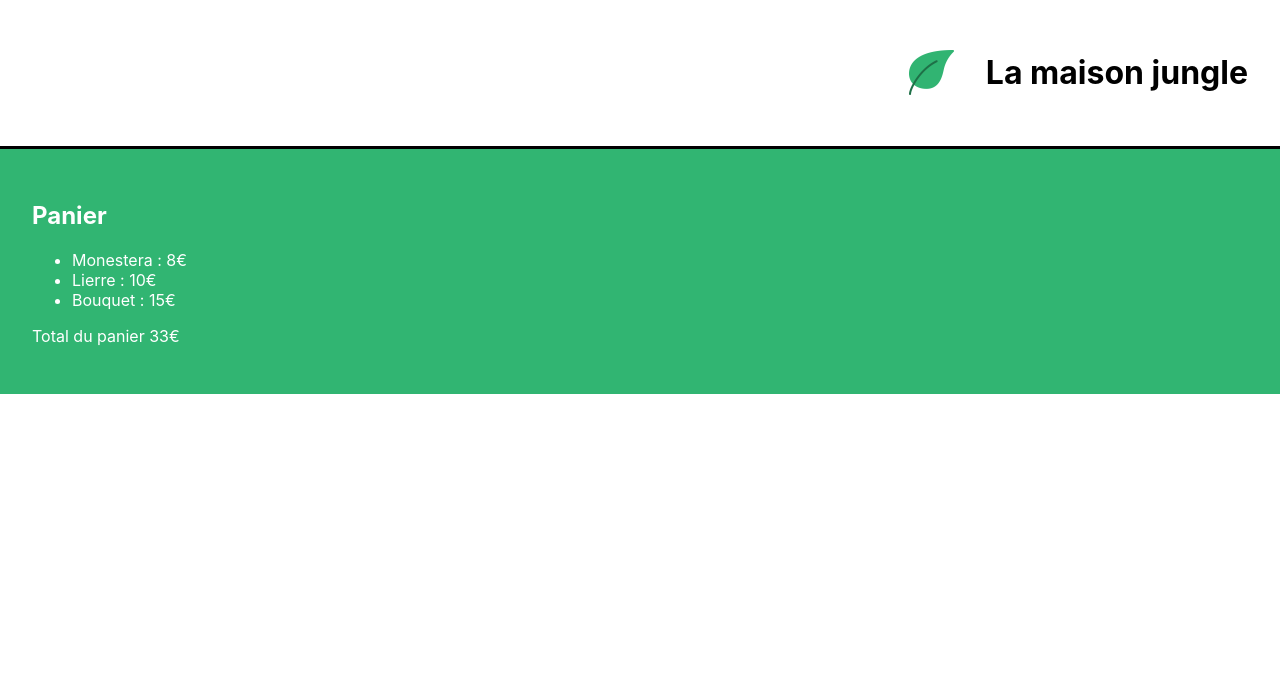
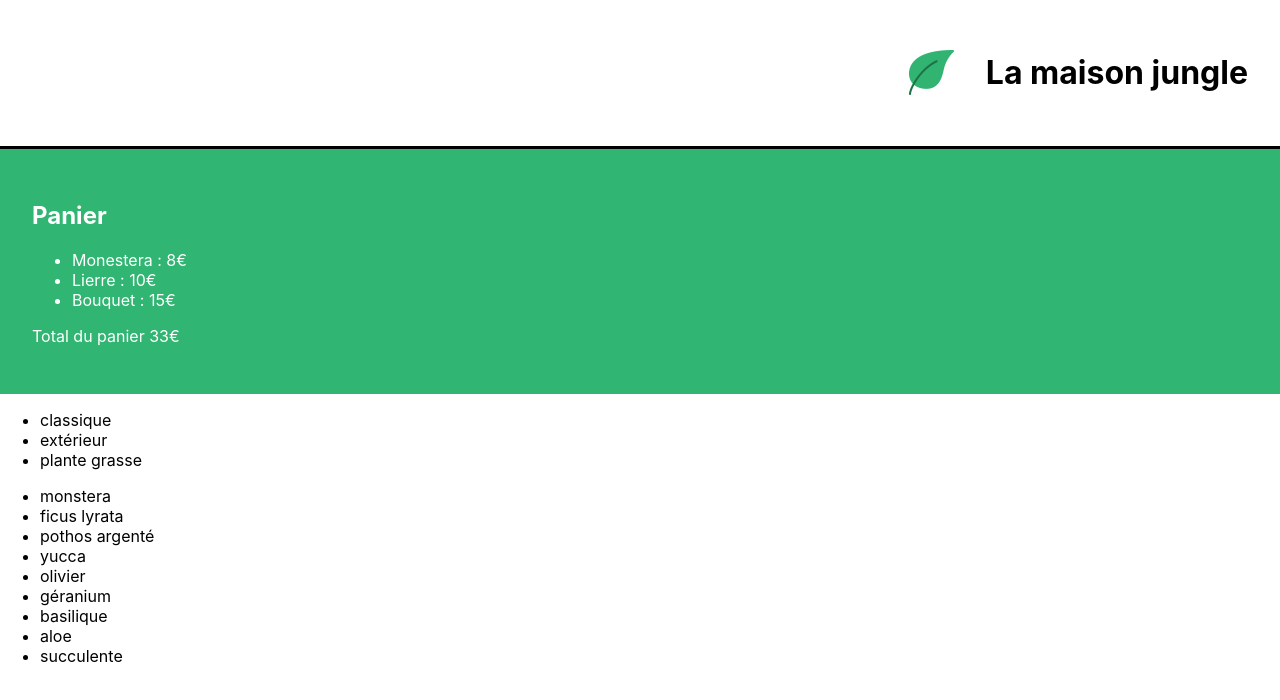
Before and after one commit to gridik26/la-maison-jungle, a React (Create React App) app: page / in a window 1280 px wide. Shown: the top 700 px of the page. Built offline with nearby package versions, Linux system fonts and the light colour scheme.

Commit message:
iteration

```diff
--- a/src/components/App.js
+++ b/src/components/App.js
@@ -1,13 +1,15 @@
 import '../App.css';
-import './banner';
-import Cart from './cart';
-import Banner from './banner';
+import './Banner';
+import Cart from './Cart';
+import Banner from './Banner';
+import ShoppingList from './ShoppingList';
 
 function App() {
   return (
     <div>
       <Banner/>
       <Cart/>
+      <ShoppingList/>
     </div>
   );
 }
--- /dev/null
+++ b/src/components/ShoppingList.js
@@ -0,0 +1,28 @@
+import { plantList } from '../datas/plantList';
+
+
+
+function ShoppingList() {
+    const categories = plantList.reduce(
+		(acc, plant) =>
+			acc.includes(plant.category) ? acc : acc.concat(plant.category),
+		[]
+	)
+
+	return(
+        <div>
+            <ul>
+                {categories.map((cat) => (
+                <li key={cat}>{ cat } </li>))}
+
+            </ul>
+            <ul>
+                {plantList.map((plant) => (
+                <li key={`${plant.id}`}>{ plant.name }</li> ))}
+            </ul>
+        </div>
+    );
+
+}
+
+export default ShoppingList
--- /dev/null
+++ b/src/datas/plantList.js
@@ -0,0 +1,47 @@
+export const plantList = [
+	{
+		name: 'monstera',
+		category: 'classique',
+		id: '1ed'
+	},
+	{
+		name: 'ficus lyrata',
+		category: 'classique',
+		id: '2ab'
+	},
+	{
+		name: 'pothos argenté',
+		category: 'classique',
+		id: '3sd'
+	},
+	{
+		name: 'yucca',
+		category: 'classique',
+		id: '4kk'
+	},
+	{
+		name: 'olivier',
+		category: 'extérieur',
+		id: '5pl'
+	},
+	{
+		name: 'géranium',
+		category: 'extérieur',
+		id: '6uo'
+	},
+	{
+		name: 'basilique',
+		category: 'extérieur',
+		id: '7ie'
+	},
+	{
+		name: 'aloe',
+		category: 'plante grasse',
+		id: '8fp'
+	},
+	{
+		name: 'succulente',
+		category: 'plante grasse',
+		id: '9vn'
+	}
+]
```
